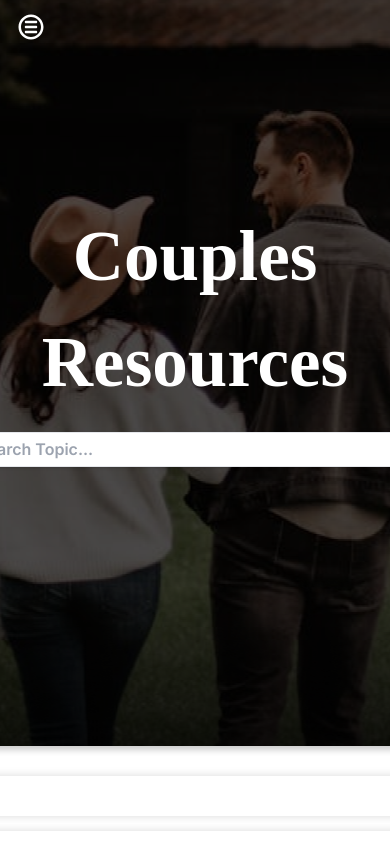
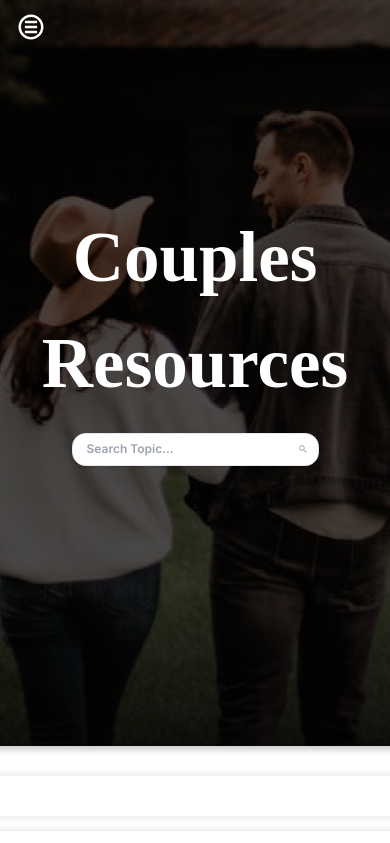
Before and after one commit to topcowmoo/areca-vestiaria, a React (Vite) app: page /couples-resources in a window 390 px wide. Shown: the top 843 px of the page. Built offline with nearby package versions, Linux system fonts and the light colour scheme; a web font is replaced by a local one.

Commit message:
hero and searchbar made responsive

```diff
--- a/src/components/SearchBarWithCommit.jsx
+++ b/src/components/SearchBarWithCommit.jsx
@@ -31,7 +31,7 @@ const SearchBarWithCommit = ({ category }) => {
       part.toLowerCase() === query.toLowerCase() ? (
         <span
           key={index}
-          className="text-[#373636] text-base font-semibold font-['Inter']"
+          className="text-[#373636] text-[12px] lg:text-base font-semibold font-['Inter']"
         >
           {part}
         </span>
@@ -49,13 +49,18 @@ const SearchBarWithCommit = ({ category }) => {
 
   return (
     <div className="relative flex flex-col items-center justify-center p-4">
-      <div className="w-[482px] h-[35px] px-[22px] py-1.5 bg-white rounded-[32px] shadow flex items-center border border-gray-200 focus-within:shadow-lg">
+      <div className="
+        w-[247px] h-[33px] pl-3.5 pr-[9.43px] py-[2.57px]
+        bg-white rounded-[13.71px] shadow flex items-center
+        border border-gray-200 focus-within:shadow-lg
+        lg:w-[482px] lg:h-[35px] lg:pl-[22px] lg:pr-[22px] lg:py-1.5 lg:rounded-[32px]
+      ">
         <input
           type="text"
           className={`flex-grow bg-transparent focus:outline-none ${
             query
-              ? 'text-[#373636] text-base font-semibold font-["Inter"]'
-              : "text-[#9b9b9b] text-base font-semibold font-['Inter']"
+              ? 'text-[#373636] text-[12px] lg:text-base font-semibold font-["Inter"]'
+              : "text-[#9b9b9b] text-[12px] lg:text-base font-semibold font-['Inter']"
           }`}
           placeholder="Search Topic..."
           value={query}
@@ -64,10 +69,10 @@ const SearchBarWithCommit = ({ category }) => {
           onFocus={() => setIsFocused(true)}
           onBlur={() => setTimeout(() => setIsFocused(false), 150)}
         />
-        <IoMdSearch className="w-[23px] h-[23px] ml-2 text-[#9b9b9b]" />
+        <IoMdSearch className="w-[9.86px] h-[9.86px] lg:w-[23px] lg:h-[23px] ml-2 text-[#9b9b9b]" />
       </div>
       <div
-        className={`absolute top-[60px] w-[482px] bg-white rounded-[10px] mt-4 p-4 shadow-lg z-10 border border-gray-200 transition-all ease-in-out transform ${
+        className={`absolute top-[60px] w-[247px] lg:w-[482px] bg-white rounded-[10px] p-2 shadow-lg z-10 border border-gray-200 transition-all ease-in-out transform ${
           isFocused && query.length >= 3
             ? "duration-300 opacity-100 translate-y-0"
             : "duration-500 opacity-0 -translate-y-2 pointer-events-none"
@@ -84,12 +89,12 @@ const SearchBarWithCommit = ({ category }) => {
                 className="w-full no-underline hover:underline"
               >
                 <div className="w-full">
-                  <span className="text-[#1f1f1f] text-base font-normal font-['Inter'] truncate block">
+                  <span className="text-[#1f1f1f] text-[12px] lg:text-base font-normal font-['Inter'] truncate block">
                     {highlightQuery(item.title)}
                   </span>
                   {item !== searchResults[searchResults.length - 1] && (
                     <div
-                      className="w-[456.5px] border-t mt-2 mb-2"
+                      className="w-full border-t mt-2 mb-2"
                       style={{ borderColor: "#0000007D" }}
                     ></div>
                   )}
@@ -100,7 +105,7 @@ const SearchBarWithCommit = ({ category }) => {
         ) : (
           query.length >= 3 &&
           searchResults.length === 0 && (
-            <p className="text-[#373636] text-base font-semibold font-['Inter']">
+            <p className="text-[#373636] text-[12px] lg:text-base font-semibold font-['Inter']">
               No results found
             </p>
           )
--- a/src/pages/AttachmentsAndEmotions.jsx
+++ b/src/pages/AttachmentsAndEmotions.jsx
@@ -18,22 +18,20 @@ function AttachmentsAndEmotions() {
 
   return (
     <div className="flex flex-col min-h-screen bg-gradient-to-b from-black to-black">
-      <div className="w-full h-[847px] bg-attachment-page bg-cover bg-center flex flex-col items-center justify-center">
-        <h1 className="text-center text-white text-[71px] font-extrabold font-[playfair] -mt-[161.5px]">
+      <div className="w-full h-[50vh] md:h-[847px] bg-attachment-page md:bg-center bg-[length:auto_54.5%] bg-no-repeat md:bg-cover flex flex-col items-center justify-center">
+        <h1 className="text-center text-white text-[34px] md:text-[71px] font-extrabold font-[playfair] -mt-[161.5px]">
           Attachment & Emotions
         </h1>
         <div className="flex flex-col items-center">
-        <SearchBarWithCommit
+          <SearchBarWithCommit
             setFilteredData={setFilteredData}
             category={category}
           />
         </div>
       </div>
 
-      <div className="flex flex-col items-center justify-start flex-grow pb-[100px] -mt-[173px]">
-        <div className="w-[1200px] min-h-[500px]">
-          {" "}
-          {/* Adjust min-height as needed */}
+      <div className="flex flex-col items-center justify-start flex-grow pb-[100px] -mt-[192px]">
+        <div className="w-full max-w-[1200px] min-h-[500px] px-4 md:px-6 lg:px-8">
           <GeneralFilter
             currentPage={category}
             setFilteredData={setFilteredData}
@@ -52,7 +50,7 @@ function AttachmentsAndEmotions() {
             >
               <Directory
                 filteredData={filteredData}
-                className="flex-1 min-w-[75%]"
+                className="flex-1 min-w-[75%] md:min-w-full"
               />
             </div>
           </div>
```
